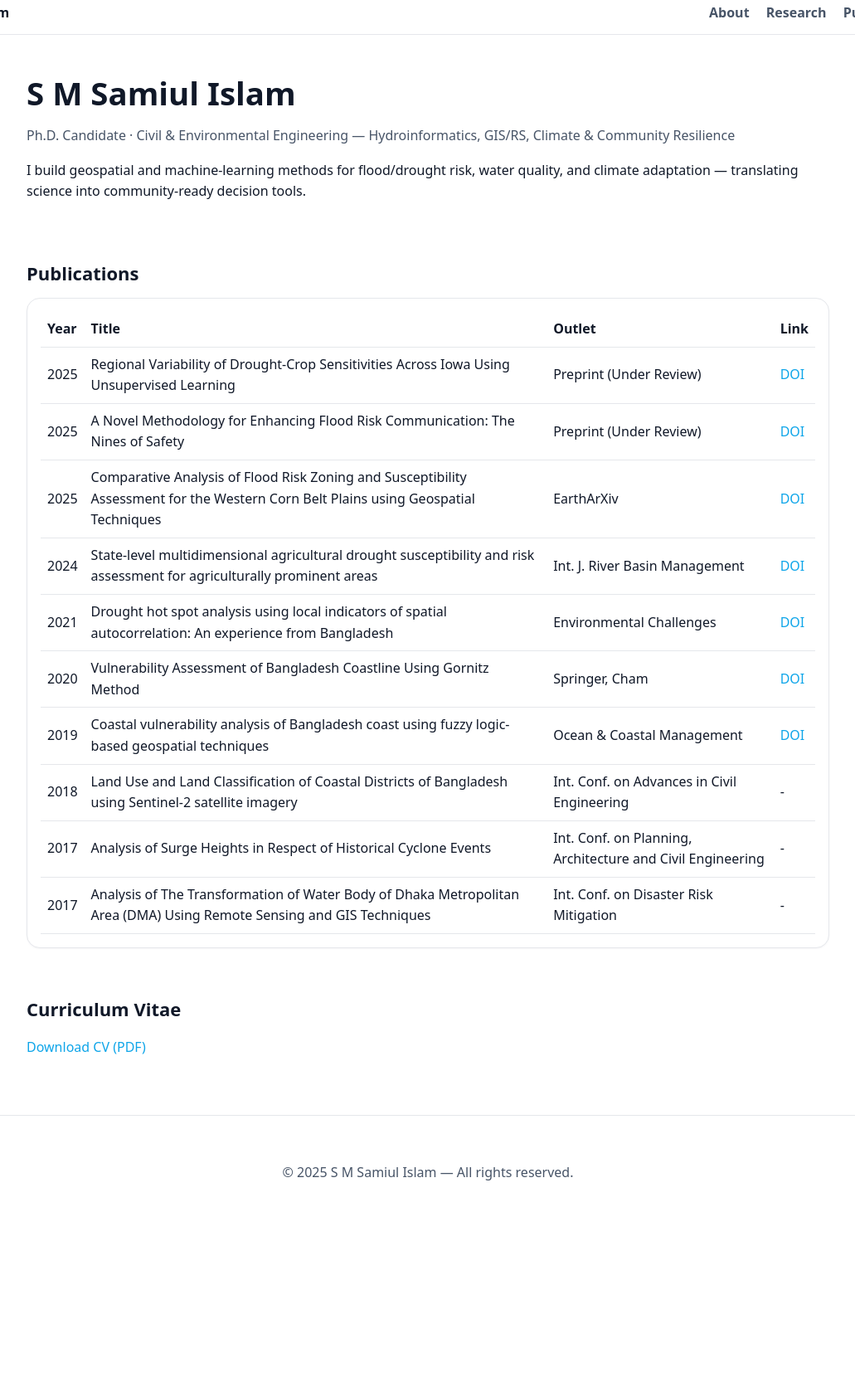
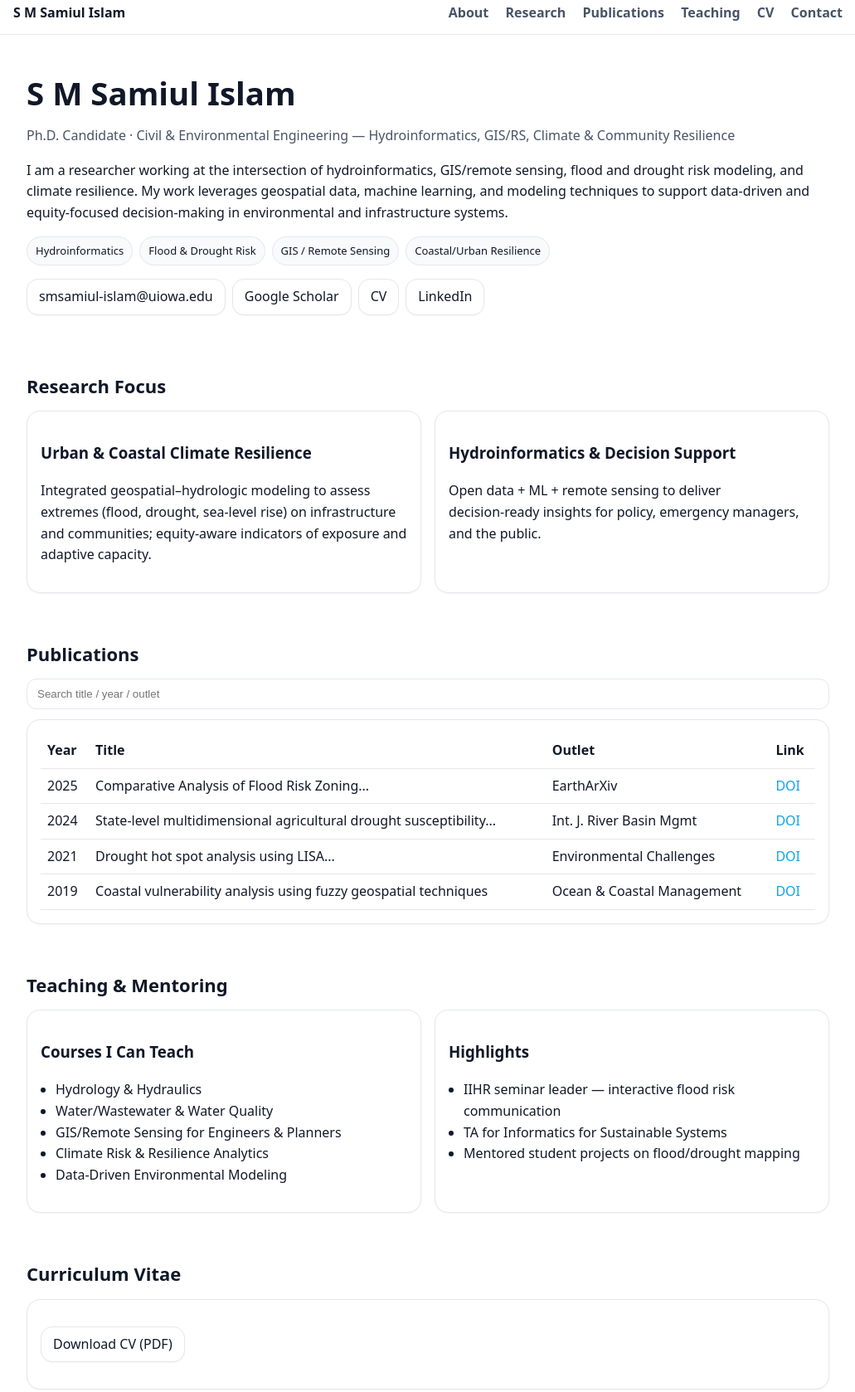
Before and after one commit to smsamiul/smsamiul.github.io, a plain HTML site: page index.html in a window 1280 px wide. Shown: the part 9-1687 px from the top of the page at 83% size, without its empty margins (124-1155 px from the left). Before the commit the page ends 1491 px from the top, so only its background shows below. Drawn offline with Linux system fonts and the light colour scheme.

Commit message:
Update index.html

```diff
--- a/index.html
+++ b/index.html
@@ -1,60 +1,122 @@
-<!DOCTYPE html>
+<!doctype html>
 <html lang="en">
 <head>
-  <meta charset="UTF-8" />
-  <meta name="viewport" content="width=device-width, initial-scale=1.0" />
-  <title>S M Samiul Islam — Research & Teaching</title>
-  <link rel="stylesheet" href="styles.css" />
+  <meta charset="utf-8">
+  <meta name="viewport" content="width=device-width, initial-scale=1">
+  <title>Personal Site — Research & Teaching</title>
+  <meta name="description" content="Research, publications, and teaching portfolio.">
+  <link rel="stylesheet" href="styles.css">
 </head>
 <body>
   <header class="nav">
-    <div class="nav-inner">
+    <div class="container nav-inner">
       <div class="brand">S M Samiul Islam</div>
       <nav>
         <a href="#about">About</a>
         <a href="#research">Research</a>
         <a href="#publications">Publications</a>
+        <a href="#teaching">Teaching</a>
         <a href="#cv">CV</a>
+        <a href="#contact">Contact</a>
       </nav>
     </div>
   </header>
 
   <main class="container">
-    <section id="about" class="hero">
+    <section class="hero" id="about">
       <h1>S M Samiul Islam</h1>
       <p class="tagline">Ph.D. Candidate · Civil & Environmental Engineering — Hydroinformatics, GIS/RS, Climate & Community Resilience</p>
-      <p>I build geospatial and machine-learning methods for flood/drought risk, water quality, and climate adaptation — translating science into community-ready decision tools.</p>
+      <p>I am a researcher working at the intersection of hydroinformatics, GIS/remote sensing, flood and drought risk modeling, and climate resilience. My work leverages geospatial data, machine learning, and modeling techniques to support data-driven and equity-focused decision-making in environmental and infrastructure systems.</p>
+      <div class="badges">
+        <span class="badge">Hydroinformatics</span>
+        <span class="badge">Flood & Drought Risk</span>
+        <span class="badge">GIS / Remote Sensing</span>
+        <span class="badge">Coastal/Urban Resilience</span>
+      </div>
+      <div class="badges">
+        <a class="btn" href="#contact">smsamiul-islam@uiowa.edu</a>
+        <a class="btn" href="https://scholar.google.com/citations?hl=en&user=Jxp1XJ8AAAAJ" target="_blank">Google Scholar</a>
+        <a class="btn" href="#cv">CV</a>
+        <a class="btn" href="https://www.linkedin.com/in/samiul-islam-a54216114/" target="_blank">LinkedIn</a>
+      </div>
+    </section>
+
+    <section class="section" id="research">
+      <h2>Research Focus</h2>
+      <div class="grid grid-2">
+        <div class="card">
+          <h3>Urban & Coastal Climate Resilience</h3>
+          <p>Integrated geospatial–hydrologic modeling to assess extremes (flood, drought, sea‑level rise) on infrastructure and communities; equity‑aware indicators of exposure and adaptive capacity.</p>
+        </div>
+        <div class="card">
+          <h3>Hydroinformatics & Decision Support</h3>
+          <p>Open data + ML + remote sensing to deliver decision‑ready insights for policy, emergency managers, and the public.</p>
+        </div>
+      </div>
     </section>
 
     <section class="section" id="publications">
       <h2>Publications</h2>
-      <div class="card">
+      <input type="search" id="pub-search" placeholder="Search title / year / outlet">
+      <div class="card" style="margin-top:12px">
         <table class="table">
           <thead><tr><th>Year</th><th>Title</th><th>Outlet</th><th>Link</th></tr></thead>
-          <tbody>
-            <tr><td>2025</td><td>Regional Variability of Drought-Crop Sensitivities Across Iowa Using Unsupervised Learning</td><td>Preprint (Under Review)</td><td><a href="https://doi.org/10.31223/X5KF1J">DOI</a></td></tr>
-            <tr><td>2025</td><td>A Novel Methodology for Enhancing Flood Risk Communication: The Nines of Safety</td><td>Preprint (Under Review)</td><td><a href="https://doi.org/10.31223/X58H5Z">DOI</a></td></tr>
-            <tr><td>2025</td><td>Comparative Analysis of Flood Risk Zoning and Susceptibility Assessment for the Western Corn Belt Plains using Geospatial Techniques</td><td>EarthArXiv</td><td><a href="https://doi.org/10.31223/X5072K">DOI</a></td></tr>
-            <tr><td>2024</td><td>State-level multidimensional agricultural drought susceptibility and risk assessment for agriculturally prominent areas</td><td>Int. J. River Basin Management</td><td><a href="https://doi.org/10.1080/15715124.2024.2304546">DOI</a></td></tr>
-            <tr><td>2021</td><td>Drought hot spot analysis using local indicators of spatial autocorrelation: An experience from Bangladesh</td><td>Environmental Challenges</td><td><a href="https://doi.org/10.1016/j.envc.2021.100410">DOI</a></td></tr>
-            <tr><td>2020</td><td>Vulnerability Assessment of Bangladesh Coastline Using Gornitz Method</td><td>Springer, Cham</td><td><a href="https://doi.org/10.1007/978-3-030-47786-8_21">DOI</a></td></tr>
-            <tr><td>2019</td><td>Coastal vulnerability analysis of Bangladesh coast using fuzzy logic-based geospatial techniques</td><td>Ocean & Coastal Management</td><td><a href="https://doi.org/10.1016/j.ocecoaman.2019.03.010">DOI</a></td></tr>
-            <tr><td>2018</td><td>Land Use and Land Classification of Coastal Districts of Bangladesh using Sentinel-2 satellite imagery</td><td>Int. Conf. on Advances in Civil Engineering</td><td>-</td></tr>
-            <tr><td>2017</td><td>Analysis of Surge Heights in Respect of Historical Cyclone Events</td><td>Int. Conf. on Planning, Architecture and Civil Engineering</td><td>-</td></tr>
-            <tr><td>2017</td><td>Analysis of The Transformation of Water Body of Dhaka Metropolitan Area (DMA) Using Remote Sensing and GIS Techniques</td><td>Int. Conf. on Disaster Risk Mitigation</td><td>-</td></tr>
+          <tbody id="pub-rows">
+            <tr><td>2025</td><td>Comparative Analysis of Flood Risk Zoning...</td><td>EarthArXiv</td><td><a href="#">DOI</a></td></tr>
+            <tr><td>2024</td><td>State-level multidimensional agricultural drought susceptibility...</td><td>Int. J. River Basin Mgmt</td><td><a href="#">DOI</a></td></tr>
+            <tr><td>2021</td><td>Drought hot spot analysis using LISA...</td><td>Environmental Challenges</td><td><a href="#">DOI</a></td></tr>
+            <tr><td>2019</td><td>Coastal vulnerability analysis using fuzzy geospatial techniques</td><td>Ocean & Coastal Management</td><td><a href="#">DOI</a></td></tr>
           </tbody>
         </table>
       </div>
     </section>
 
+    <section class="section" id="teaching">
+      <h2>Teaching & Mentoring</h2>
+      <div class="grid grid-2">
+        <div class="card">
+          <h3>Courses I Can Teach</h3>
+          <ul>
+            <li>Hydrology & Hydraulics</li>
+            <li>Water/Wastewater & Water Quality</li>
+            <li>GIS/Remote Sensing for Engineers & Planners</li>
+            <li>Climate Risk & Resilience Analytics</li>
+            <li>Data‑Driven Environmental Modeling</li>
+          </ul>
+        </div>
+        <div class="card">
+          <h3>Highlights</h3>
+          <ul>
+            <li>IIHR seminar leader — interactive flood risk communication</li>
+            <li>TA for Informatics for Sustainable Systems</li>
+            <li>Mentored student projects on flood/drought mapping</li>
+          </ul>
+        </div>
+      </div>
+    </section>
+
     <section class="section" id="cv">
       <h2>Curriculum Vitae</h2>
-      <p><a href="assets/CV.pdf" target="_blank">Download CV (PDF)</a></p>
+      <div class="card">
+
+        <p><a class="btn" href="assets/CV.pdf" target="_blank">Download CV (PDF)</a></p>
+      </div>
     </section>
+
+    <section class="section" id="contact">
+      <h2>Contact</h2>
+      <div class="card">
+        <p><strong>Email:</strong> smsamiul-islam@uiowa.edu</p>
+        <p><strong>Location:</strong> Iowa City, Iowa, USA</p>
+
+      </div>
+    </section>
+
+    <footer class="footer">
+      <div>© 2025 S M Samiul Islam. All rights reserved.</div>
+
+    </footer>
   </main>
-
-  <footer class="footer">
-    <p>© 2025 S M Samiul Islam — All rights reserved.</p>
-  </footer>
+  <script src="script.js"></script>
 </body>
 </html>
```
